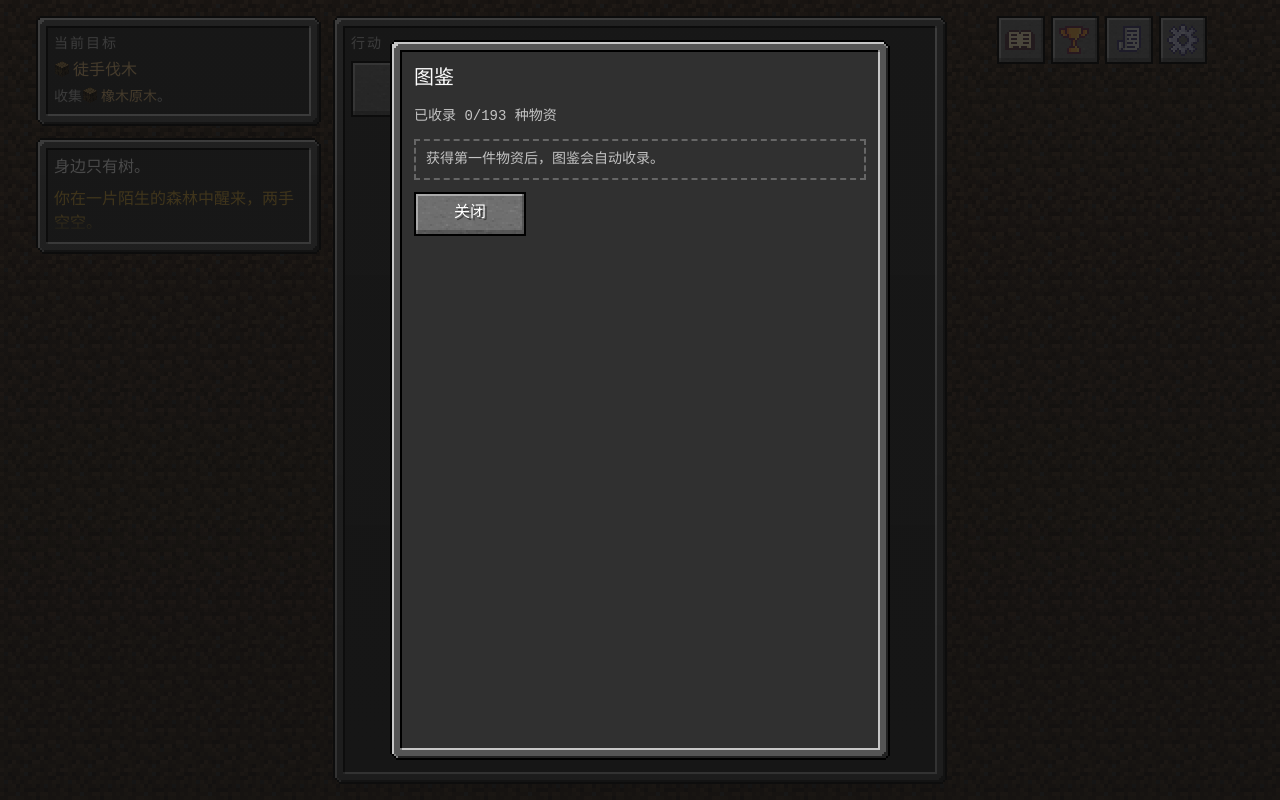
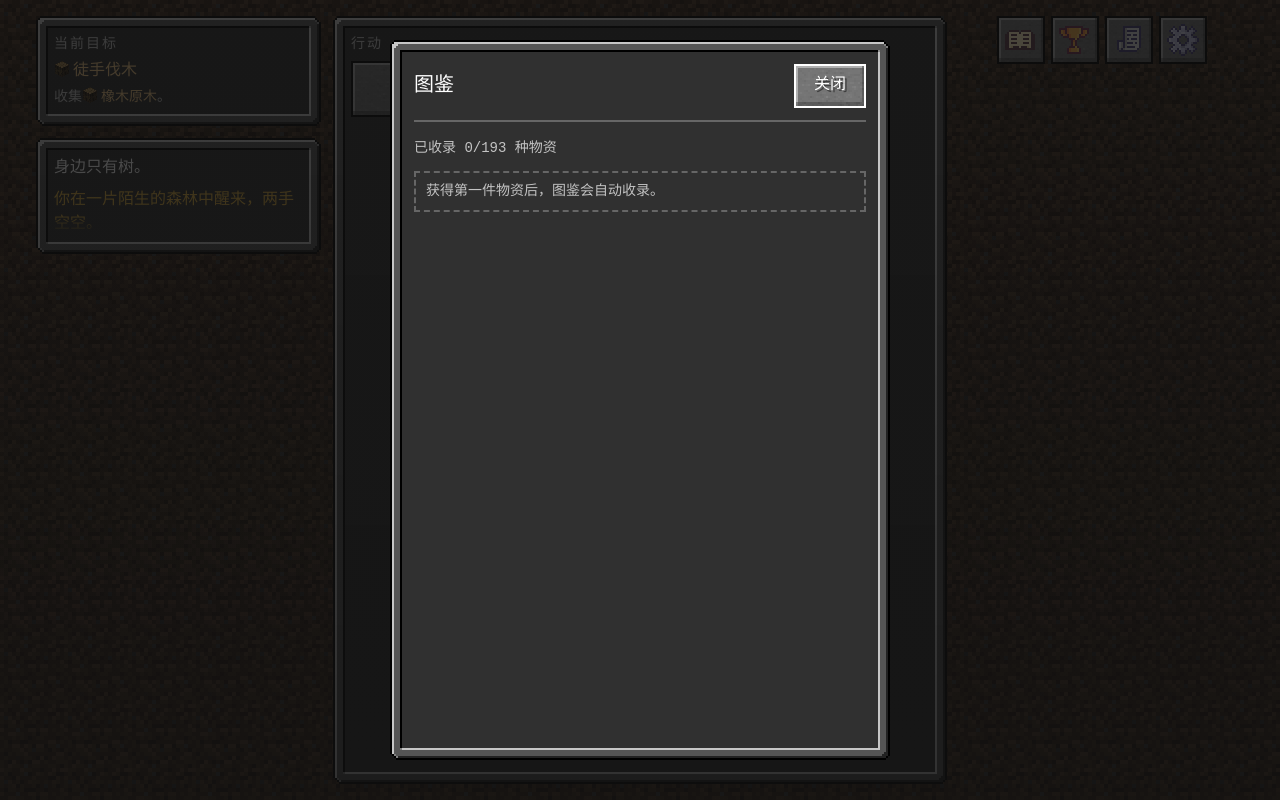
Before and after one commit to luluxia/minecraft-textmode, a React (Vite) app: page / in a window 1280 px wide. Both pictures are taken after a click on the button 1020 px from the left and 40 px from the top of the page. Built offline with nearby package versions, Linux system fonts and the light colour scheme; a web font is replaced by a local one.

Commit message:
fix: 统一菜单弹窗标题和关闭按钮布局

```diff
--- a/src/styles.css
+++ b/src/styles.css
@@ -130,7 +130,6 @@ h1, h2, h3, p { margin: 0; font-weight: normal; }
 .settings-controls { display: grid; grid-template-columns: repeat(2, minmax(0, 1fr)); gap: 8px; }
 .settings-controls > .btn { width: 100%; min-width: 0; min-height: 44px; padding: 8px 6px; }
 .settings-confirmation.mc-card { min-width: 0; gap: 8px; padding: 12px; }
-.settings-dialog .modal > .actions { justify-content: flex-end; }
 .settings-scale-options {
   width: var(--anchor-width);
   max-width: calc(var(--ui-vw) - 20px);
@@ -210,8 +209,11 @@ body { background: linear-gradient(#0009, #0009), url('/textures/minecraft/dirt.
 .mc-tabs-trigger { cursor: pointer; }
 .game-dialog { width: min(500px, calc(var(--ui-vw) - 24px)); max-width: calc(var(--ui-vw) - 24px); max-height: calc(var(--ui-vh) * .9); padding: 12px; overflow: hidden; font-family: var(--font); line-height: 1.5; }
 .dialog-scroll { flex: 0 1 auto; min-height: 0; width: 100%; max-height: 720px; overflow-wrap: anywhere; }
-:is(.catalog-dialog, .achievements-dialog) { height: min(720px, calc(var(--ui-vh) * .9)); }
-:is(.catalog-dialog, .achievements-dialog) .dialog-scroll { flex: 1; max-height: none; }
+.journal-dialog { height: min(720px, calc(var(--ui-vh) * .9)); gap: 16px; }
+.journal-dialog .dialog-scroll { flex: 1; max-height: none; }
+.game-dialog-header { display: flex; align-items: center; justify-content: space-between; gap: 16px; width: 100%; flex-shrink: 0; padding-bottom: 12px; border-bottom: 2px solid var(--line); }
+.game-dialog-header h2 { margin: 0; font-size: 20px; line-height: 1.5; overflow-wrap: anywhere; }
+.game-dialog-header .game-dialog-close { flex-shrink: 0; min-width: 72px; min-height: 44px; }
 .combat-dialog { height: min(640px, calc(var(--ui-vh) * .9)); }
 .game-dialog .modal { padding: 0; width: 100%; }
 .game-dialog .modal > .section { margin-top: 0; }
@@ -382,8 +384,7 @@ body, button, input, select, textarea,
 .achievement-progress > .bar { flex: 1; }
 .achievement-list { display: grid; gap: 8px; padding: 0; margin: 0; list-style: none; }
 .achievement-tracking { margin-bottom: 10px; }
-.achievements-dialog .modal h2, .achievements-dialog .entry-heading h3 { font: inherit; }
-.achievements-dialog .modal > .actions { justify-content: flex-end; }
+.achievements-dialog .entry-heading h3 { font: inherit; }
 
 .current-goal { flex-shrink: 0; overflow-wrap: anywhere; }
 .mc-card.current-goal { gap: 4px; }
--- a/src/ui/GameDialog.tsx
+++ b/src/ui/GameDialog.tsx
@@ -1,17 +1,23 @@
 import type { ReactNode } from 'react'
 import { Dialog, DialogContent } from '../components/minecraft/dialog'
 import { ScrollArea } from './ScrollArea'
+import { Btn } from './kit'
 
-export function GameDialog({ label, onClose, children, className = '', scrollable = true }: {
+export function GameDialog({ label, onClose, children, className = '', scrollable = true, showHeader = false }: {
   label: string
   onClose?: () => void
   children: ReactNode
   className?: string
   scrollable?: boolean
+  showHeader?: boolean
 }) {
   return (
     <Dialog open onOpenChange={(open) => { if (!open) onClose?.() }}>
       <DialogContent className={`game-dialog ${className}`} aria-label={label}>
+        {showHeader && <header className="game-dialog-header">
+          <h2>{label}</h2>
+          {onClose && <Btn className="game-dialog-close" aria-label={`关闭${label}`} onClick={onClose}>关闭</Btn>}
+        </header>}
         {scrollable ? <ScrollArea className="dialog-scroll" tabIndex={0} role="region" aria-label={label + '内容'}>
           <div className="modal">{children}</div>
         </ScrollArea> : <div className="modal">{children}</div>}
--- a/src/ui/GameJournal.tsx
+++ b/src/ui/GameJournal.tsx
@@ -70,10 +70,8 @@ export function JournalModal({ menu, onClose, onDebug }: {
 }) {
   const s = useGame()
   const title = JOURNAL_TITLES[menu]
-  const dialogClass = menu === 'stats' ? undefined : `${menu}-dialog`
   return (
-    <GameDialog label={title} onClose={onClose} className={dialogClass}>
-      <h2>{title}</h2>
+    <GameDialog label={title} onClose={onClose} className={`journal-dialog ${menu}-dialog`} showHeader>
       {menu === 'catalog' && <ItemCatalog />}
       {menu === 'settings' && <SaveSettings onClose={onClose} onDebug={onDebug} />}
       {menu === 'achievements' && <Achievements />}
@@ -90,7 +88,6 @@ export function JournalModal({ menu, onClose, onDebug }: {
           </div>
         ))}
       </dl>}
-      <div className="actions"><Btn onClick={onClose}>关闭</Btn></div>
     </GameDialog>
   )
 }
```
